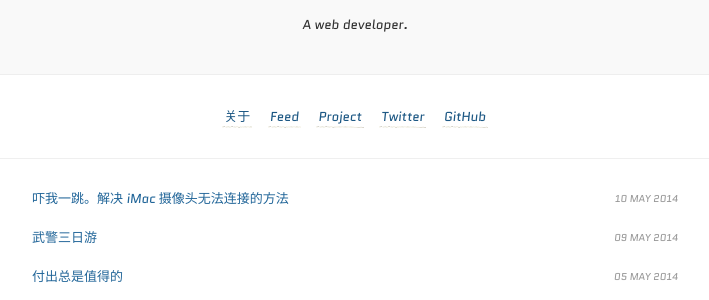
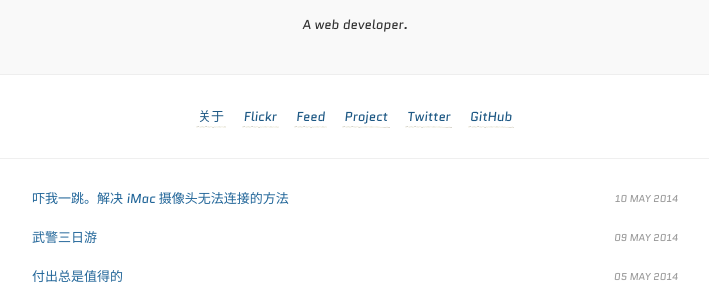
Before and after one commit to YellowDi/yellowdi.github.com, a Jekyll site: the page built from index.html, in a window 1280 px wide. Shown: the part 129-429 px from the top of the page, without its empty margins (285-994 px from the left). Built offline with Jekyll 4.4.1, drawn with Linux system fonts in a browser that asks for light colours; Markdown is read by kramdown in place of the engine named in the settings.

Commit message:
add Flickr link

```diff
--- a/_config.yml
+++ b/_config.yml
@@ -9,6 +9,9 @@ google_analytics_id: # set tracking, UA-XXXX-Y.
 links:
   - name:         关于
     url:          /about
+  - name:         Flickr
+    url:          https://www.flickr.com/photos/r2do/
+    external:     true
   - name:         Feed
     url:          /feed.xml
   - name:         Project
```
